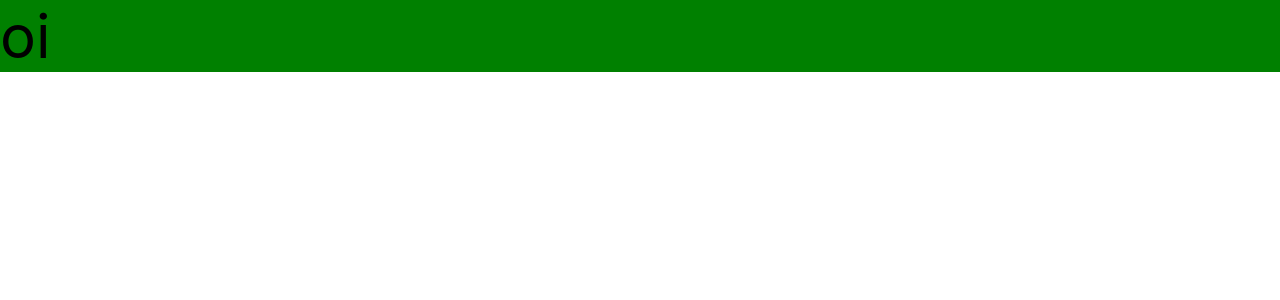
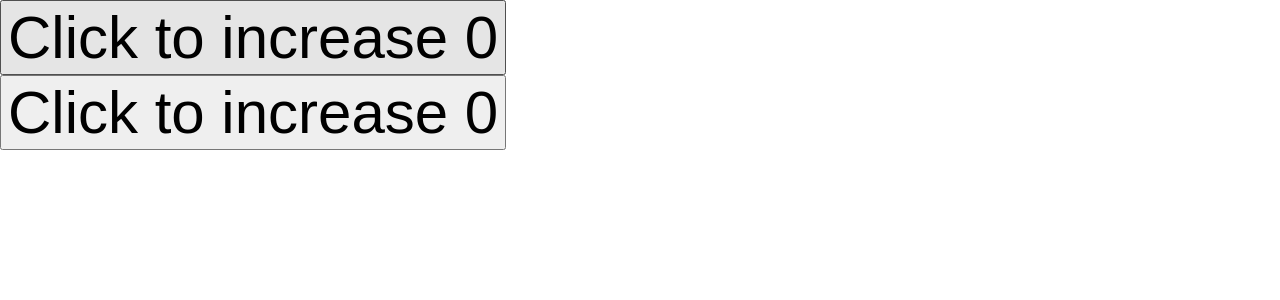
Before and after one commit to fty57/react-hooks, a React (Create React App) app: page / in a window 1280 px wide. Shown: the top 300 px of the page. Built offline with nearby package versions, Linux system fonts and the light colour scheme.

Commit message:
69. Error Boundaries - Controlando erros

```diff
--- a/src/index.jsx
+++ b/src/index.jsx
@@ -2,7 +2,7 @@
 import ReactDOM from 'react-dom/client';
 import './index.css';
 import App from './templates/App';
-import { Home } from './templates/Home/index2';
+import { Home } from './templates/Home/index3';
 
 const root = ReactDOM.createRoot(document.getElementById('root'));
 root.render(
--- /dev/null
+++ b/src/templates/Home/index3.jsx
@@ -0,0 +1,66 @@
+import { Component, useEffect, useState } from 'react';
+
+const s = {
+  style: {
+    fontSize: '60px',
+  },
+};
+
+// Serve para evitar a tela branca de morte
+// Envolver partes da nossa página que podem errar um error, no caso os nossos componentes
+class MyErrorBoundary extends Component {
+  constructor(props) {
+    super(props);
+    this.state = { hasError: false };
+  }
+
+  static getDerivedStateFromError(error) {
+    // Atualiza o state para que a próxima renderização mostre a UI alternativa.
+    return { hasError: true };
+  }
+
+  componentDidCatch(error, errorInfo) {
+    // Você também pode registrar o erro em um serviço de relatórios de erro
+    // console.log(error, errorInfo);
+  }
+
+  render() {
+    if (this.state.hasError) {
+      // Você pode renderizar qualquer UI alternativa
+      return <p {...s}>Deu ruim :/ </p>;
+    }
+
+    return this.props.children;
+  }
+}
+
+const ItWillThrowError = () => {
+  const [counter, setCounter] = useState(0);
+
+  useEffect(() => {
+    if (counter > 3) {
+      throw new Error('Que chato!!!');
+    }
+  }, [counter]);
+
+  return (
+    <div>
+      <button {...s} onClick={() => setCounter((s) => s + 1)}>
+        Click to increase {counter}
+      </button>
+    </div>
+  );
+};
+
+export const Home = () => {
+  return (
+    <div>
+      <MyErrorBoundary>
+        <ItWillThrowError />
+      </MyErrorBoundary>
+      <MyErrorBoundary>
+        <ItWillThrowError />
+      </MyErrorBoundary>
+    </div>
+  );
+};
```
